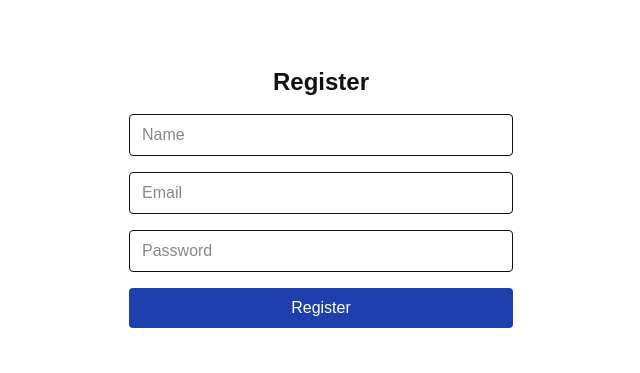
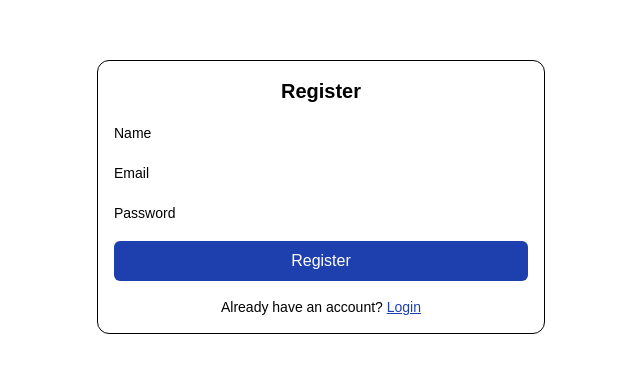
Before and after one commit to AMAN7040/zerocode, a Next.js app: page /register in a window 1280 px wide. Shown: the part 203-576 px from the top of the page, without its empty margins (319-959 px from the left). Built offline with nearby package versions, Linux system fonts and the light colour scheme.

Commit message:
feat(auth-pages): create login and register pages using dynamic AuthForm

```diff
--- a/src/app/login/page.tsx
+++ b/src/app/login/page.tsx
@@ -1,48 +1,16 @@
-"use client";
+// src/app/login/page.tsx
+import AuthForm from "@/components/ui/AuthForm";
+import { Metadata } from "next";
 
-import { useAuthContext } from "@/context/AuthContext";
-import { useRouter } from "next/router";
-import { useState } from "react";
+export const metadata: Metadata = {
+  title: "Login | ZeroCode",
+  description: "Securely log in to your account",
+};
 
 export default function LoginPage() {
-  const { login } = useAuthContext();
-  const router = useRouter();
-
-  const [email, setEmail] = useState("");
-  const [password, setPassword] = useState("");
-  const [error, setError] = useState("");
-
-  const handleLogin = async () => {
-    const result = await login({ email, password });
-
-    if (!result.success) {
-      setError(result.error);
-      return;
-    }
-
-    router.push("/chat");
-  };
-
   return (
-    <div>
-      <h1>LOgin page</h1>
-      <input
-        type="email"
-        placeholder="enter your email"
-        value={email}
-        onChange={(e) => setEmail(e.target.value)}
-      />
-
-      <input
-        type="password"
-        placeholder="Password"
-        className="w-full px-3 py-2 border rounded"
-        value={password}
-        onChange={(e) => setPassword(e.target.value)}
-      />
-
-      {error && <p>{error}</p>}
-      <button onClick={handleLogin}>Login</button>
-    </div>
+    <main className="flex min-h-screen items-center justify-center px-4">
+      <AuthForm mode="login" />
+    </main>
   );
 }
--- a/src/app/register/page.tsx
+++ b/src/app/register/page.tsx
@@ -1,63 +1,15 @@
-"use client";
+import AuthForm from "@/components/ui/AuthForm";
+import { Metadata } from "next";
 
-import { useAuthContext } from "@/context/AuthContext";
-import { useRouter } from "next/navigation";
-import { useState } from "react";
+export const metadata: Metadata = {
+  title: "Register | ZeroCode",
+  description: "Create your new ZeroCode account",
+};
 
 export default function RegisterPage() {
-  const { register } = useAuthContext();
-  const router = useRouter();
-
-  const [name, setName] = useState("");
-  const [email, setEmail] = useState("");
-  const [password, setPassword] = useState("");
-  const [error, setError] = useState("");
-
-  const handleRegister = async () => {
-    setError("");
-    const result = await register({ name, email, password });
-
-    if (!result.success) {
-      setError(result.error);
-      return;
-    }
-
-    router.push("/chat");
-  };
-
   return (
-    <div className="min-h-screen flex flex-col items-center justify-center bg-background text-foreground px-4">
-      <h1 className="text-2xl font-bold mb-4">Register</h1>
-      <div className="w-full max-w-sm space-y-4">
-        <input
-          type="text"
-          placeholder="Name"
-          className="w-full px-3 py-2 border rounded"
-          value={name}
-          onChange={(e) => setName(e.target.value)}
-        />
-        <input
-          type="email"
-          placeholder="Email"
-          className="w-full px-3 py-2 border rounded"
-          value={email}
-          onChange={(e) => setEmail(e.target.value)}
-        />
-        <input
-          type="password"
-          placeholder="Password"
-          className="w-full px-3 py-2 border rounded"
-          value={password}
-          onChange={(e) => setPassword(e.target.value)}
-        />
-        {error && <p className="text-red-500 text-sm">{error}</p>}
-        <button
-          onClick={handleRegister}
-          className="w-full bg-primary text-white py-2 rounded hover:bg-primary/80"
-        >
-          Register
-        </button>
-      </div>
-    </div>
+    <main className="flex min-h-screen items-center justify-center px-4">
+      <AuthForm mode="register" />
+    </main>
   );
 }
```
